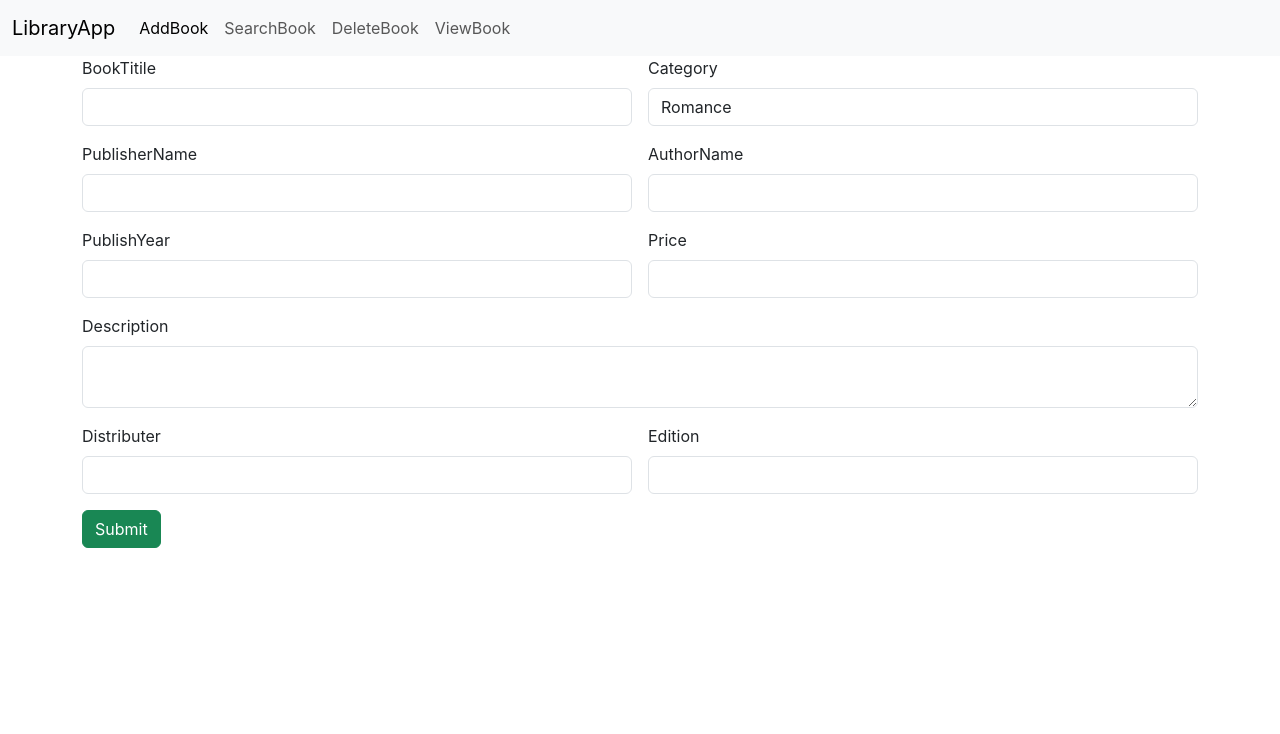
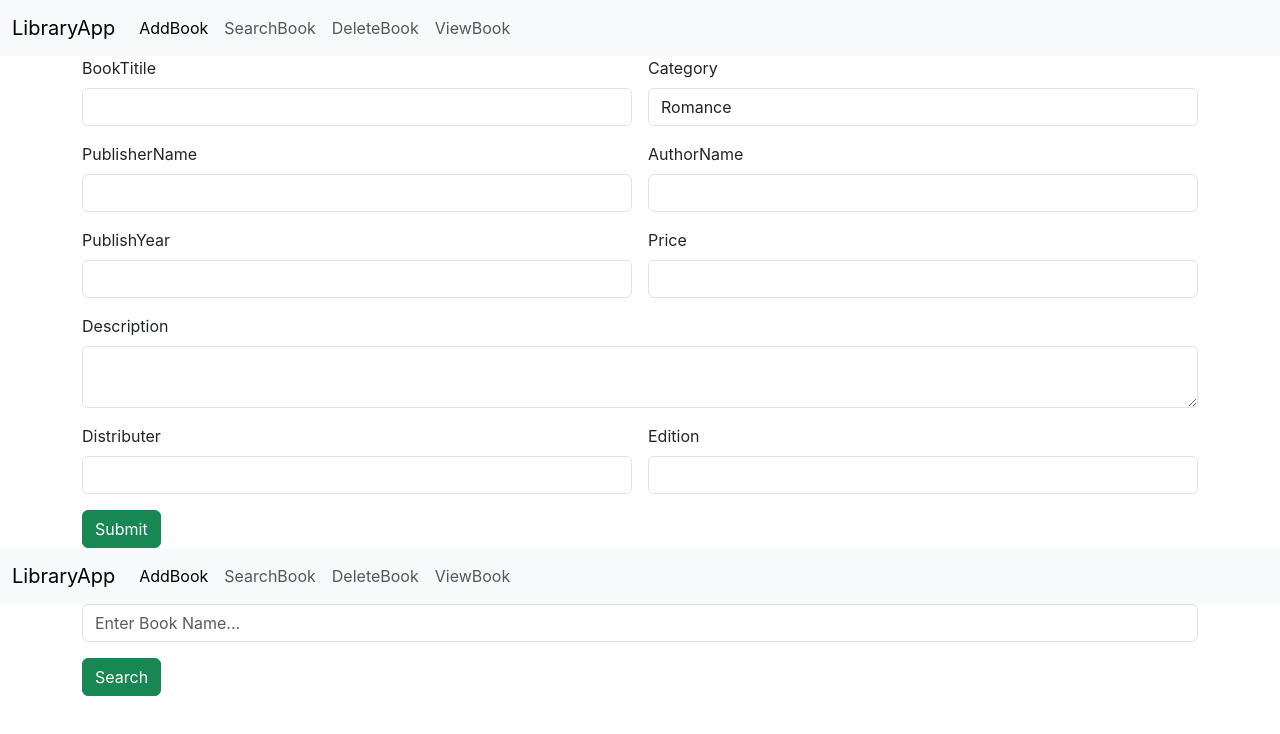
Before and after one commit to orwel009/ReactLibraryApp, a React (Create React App) app: page / in a window 1280 px wide. Shown: the top 734 px of the page. Built offline with nearby package versions, Linux system fonts and the light colour scheme.

Commit message:
Search Added

```diff
--- a/src/App.js
+++ b/src/App.js
@@ -1,11 +1,13 @@
 import logo from './logo.svg';
 import './App.css';
 import AddBook from './components/AddBook';
+import Search from './components/Search';
 
 function App() {
   return (
     <div>
       <AddBook/>
+      <Search/>
     </div>
   );
 }
--- /dev/null
+++ b/src/components/Search.jsx
@@ -0,0 +1,26 @@
+import React from 'react'
+import Navbar from './Navbar'
+
+const Search = () => {
+  return (
+    <div>
+        <Navbar/>
+        <div className="container">
+            <div className="row">
+                <div className="col col-12 col-sm-12 col-md-12 col-lg-12 col-xl-12 col-xxl-12">
+                    <div className="row g-3">
+                        <div className="col col-12 col-sm-12 col-md-12 col-lg-12 col-xl-12 col-xxl-12">
+                            <input type="text" className="form-control" placeholder="Enter Book Name..."/>
+                        </div>
+                        <div className="col col-12 col-sm-12 col-md-12 col-lg-12 col-xl-12 col-xxl-12">
+                            <button className="btn btn-success">Search</button>
+                        </div>
+                    </div>
+                </div>
+            </div>
+        </div>
+    </div>
+  )
+}
+
+export default Search
```
